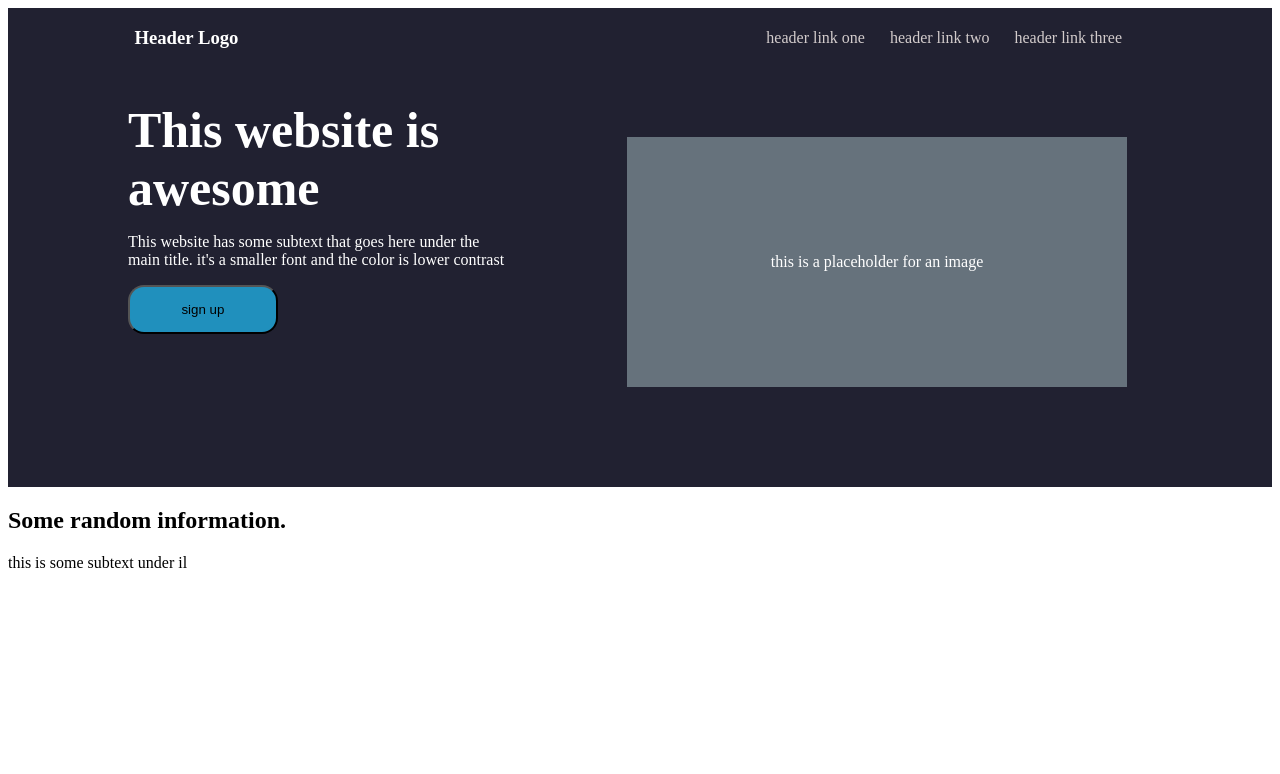
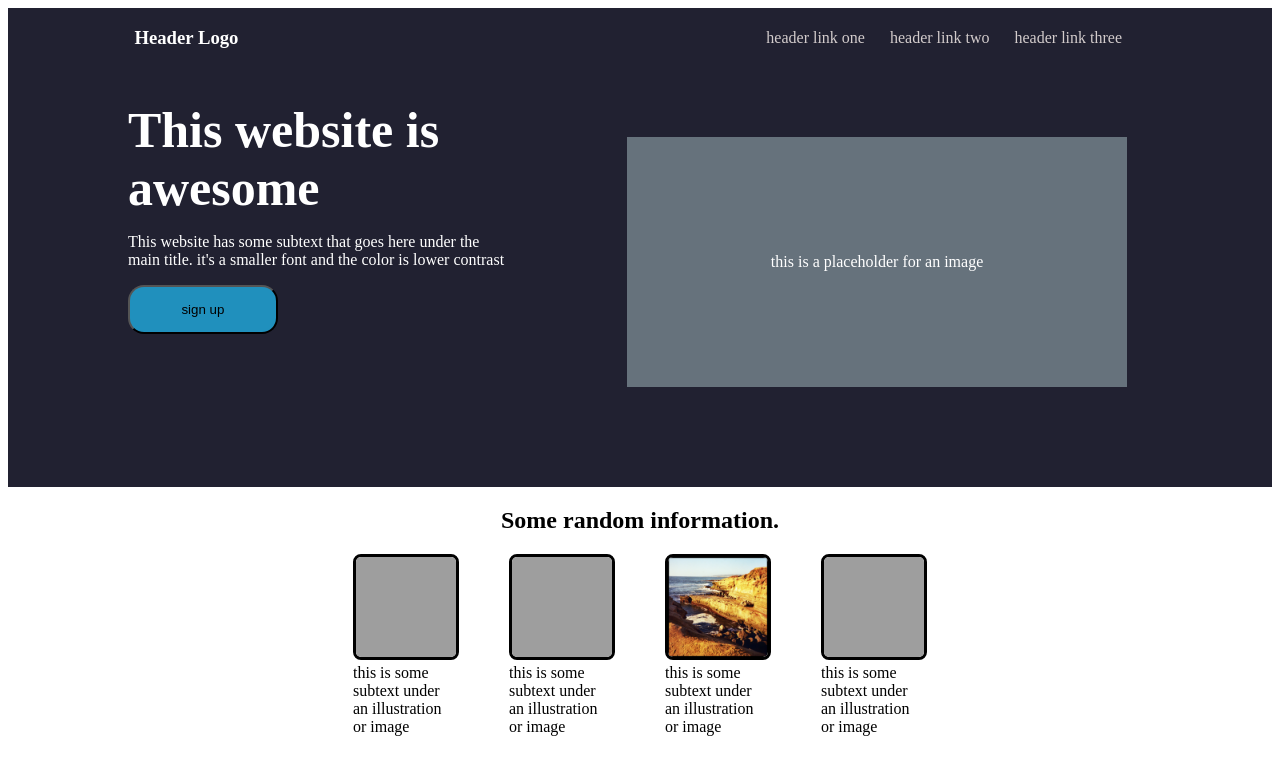
Before and after one commit to Yinkusadel/odin-landing-page, a website: page index.html in a window 1280 px wide. Drawn offline with Linux system fonts and the light colour scheme; grey boxes are pictures that could not be loaded.

Commit message:
images html and css added

```diff
--- a/index.html
+++ b/index.html
@@ -8,7 +8,7 @@
   </head>
   <body>
     <header>
-      <div class="header">
+      <div id="header">
         <h3>Header Logo</h3>
         <ul class="header-links">
           <li><a href="#">header link one</a></li>
@@ -17,7 +17,7 @@
         </ul>
       </div>
 
-      <div class="header2">
+      <div id="header2">
         <div class="header2-left">
         <h1>This website is awesome</h1>
         <p>This website has some subtext that goes here under the main title. it's a smaller font and the color is lower contrast</p>
@@ -30,12 +30,31 @@
       </div>
     </header>
 
-    <div class="information-container">
+    <div class="info-header">
       <h2>Some random information.</h2>
     </div>
-    <div class="info">this is some subtext under il</div>
 
+    <div id="image">
+    <div class="img1">
+      <img src="img1.jpg" alt="img1">
+      <div class="text">this is some subtext under an illustration or image</div>
+    </div>
 
+    <div class="img2">
+      <img src="img2.jpg" alt="img2">
+      <div class="text">this is some subtext under an illustration or image</div>
+    </div>
+
+    <div class="img3">
+      <img src="img3.jpg" alt="img3">
+      <div class="text">this is some subtext under an illustration or image</div>
+    </div>
+
+    <div class="img4">
+      <img src="img4.jpg" alt="img3">
+      <div class="text">this is some subtext under an illustration or image</div>
+    </div>
+    </div>
 
 
 
--- a/styles.css
+++ b/styles.css
@@ -10,7 +10,7 @@ h3 {
     align-self: center;
 }
 
-.header {
+#header {
     display: flex;
     align-items: center;
     justify-content: space-between;
@@ -30,7 +30,7 @@ a {
     text-decoration: none;
 }
 
-.header2 {
+#header2 {
     display: flex;
     justify-content: space-around;
 }
@@ -65,3 +65,25 @@ button {
     padding: 15px 32px;
     width: 150px;
 }
+
+.info-header {
+    display: flex;
+    justify-content: center;
+}
+
+img {
+    width: 100px;
+    height: 100px;
+    border-radius: 8px;
+    border: 3px solid #000000;
+}
+
+#image {
+    display: flex;
+    justify-content: center;
+    gap: 50px;
+}
+
+.text {
+    width: 100px;
+}
```
Also changed, not shown: README.md, img3.jpg (added), 3 other files.
